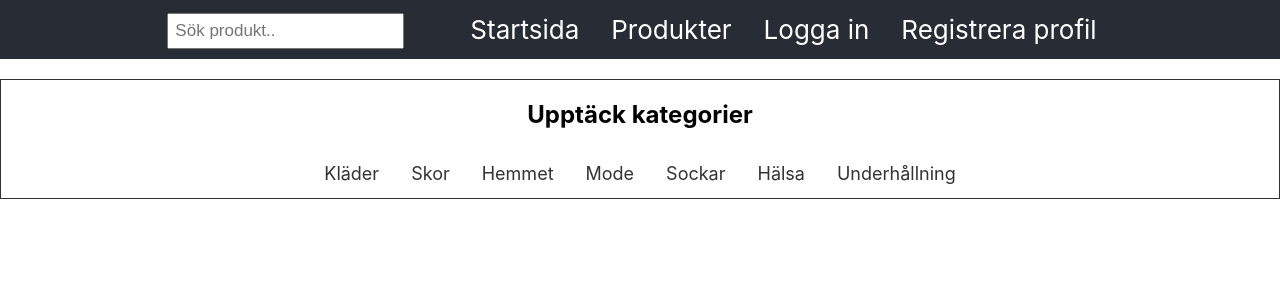
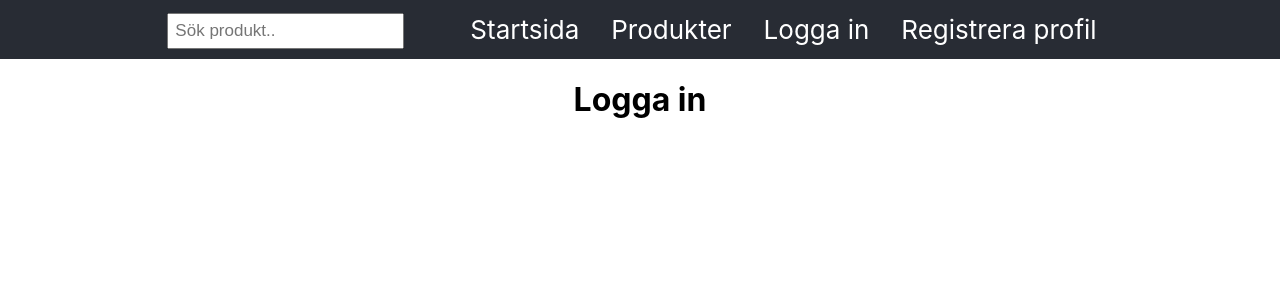
Before and after one commit to peterpanduro/d0018e-webb, a React (Create React App) app: page /login in a window 1280 px wide. Shown: the top 300 px of the page. Built offline with nearby package versions, Linux system fonts and the light colour scheme.

Commit message:
Fixed routing error

```diff
--- a/src/App.js
+++ b/src/App.js
@@ -34,16 +34,16 @@ function App() {
         </header>
         <body>
           <Switch>
-            <Route path="/products">
+            <Route exact path="/products">
               <Products />
             </Route>
-            <Route path="/">
+            <Route exact path="/">
               <Home />
             </Route>
-            <Route path ="/login">
+            <Route exact path ="/login">
               <Login />
             </Route>
-            <Route path ="/register">
+            <Route exact path ="/register">
               <RegisterProfile />
             </Route>
           </Switch>
```
